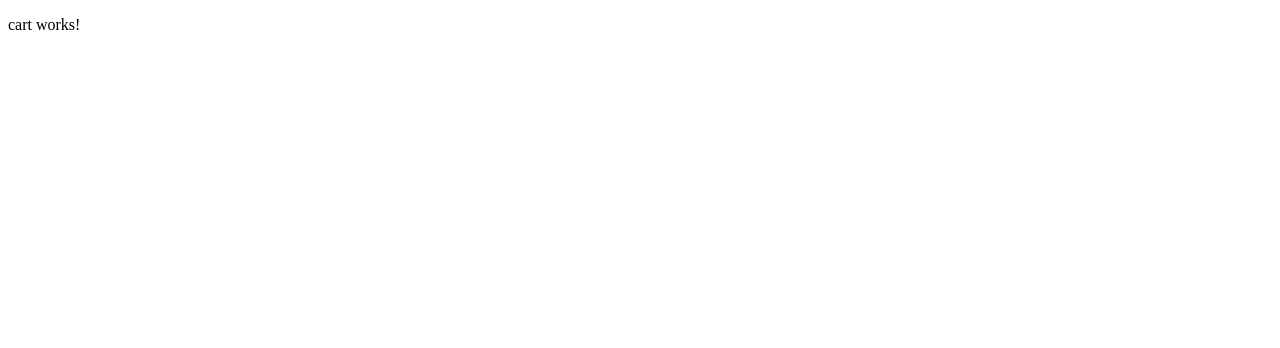
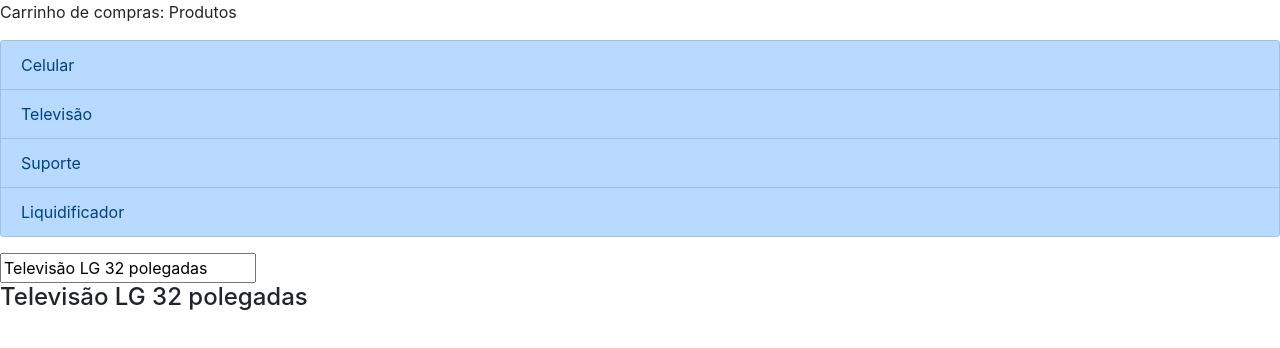
Before and after one commit to srosaTalita/Ecommerce-Frontend, an Angular app: page / in a window 1280 px wide. Shown: the top 348 px of the page. Built offline with nearby package versions, Linux system fonts and the light colour scheme.

Commit message:
add bootstrap

```diff
--- a/angular.json
+++ b/angular.json
@@ -32,7 +32,11 @@
             "styles": [
               "src/styles.css"
             ],
-            "scripts": []
+            "scripts": [
+              "node_modules/jquery/dist/jquery.js",
+              "node_modules/popper.js/dist/umd/popper.js",
+              "node_modules/bootstrap/dist/js/bootstrap.js"
+            ]
           },
           "configurations": {
             "production": {
--- a/package.json
+++ b/package.json
@@ -18,12 +18,15 @@
     "@angular/platform-browser": "~13.0.0",
     "@angular/platform-browser-dynamic": "~13.0.0",
     "@angular/router": "~13.0.0",
+    "bootstrap": "^4.1.3",
+    "jquery": "^3.3.1",
+    "popper.js": "^1.14.3",
     "rxjs": "~7.4.0",
     "tslib": "^2.3.0",
     "zone.js": "~0.11.4"
   },
   "devDependencies": {
-    "@angular-devkit/build-angular": "~13.0.4",
+    "@angular-devkit/build-angular": "^13.2.4",
     "@angular/cli": "~13.0.4",
     "@angular/compiler-cli": "~13.0.0",
     "@types/jasmine": "~3.10.0",
--- a/src/app/cart/cart.component.html
+++ b/src/app/cart/cart.component.html
@@ -1 +1,12 @@
-<p>cart works!</p>
+<p>Carrinho de compras: {{nomeProduto}}</p>
+
+<!-- Utilizando Bootstrap no Angular -->
+<ul class="list-group">
+  <li class="list-group-item list-group-item-primary" *ngFor="let produto of produtos">{{produto}}</li>
+</ul>
+
+<!-- dataBiding -->
+<div>
+  <input class="mt-3" type="text" [value]="inputProduto">
+  <h4>{{inputProduto}}</h4>
+</div>
--- a/src/app/cart/cart.component.ts
+++ b/src/app/cart/cart.component.ts
@@ -1,3 +1,4 @@
+import { CartService } from './cart.service';
 import { Component, OnInit } from '@angular/core';
 
 @Component({
@@ -7,7 +8,16 @@
 })
 export class CartComponent implements OnInit {
 
-  constructor() { }
+  nomeProduto: string;
+  produtos: string[];
+  inputProduto: string;
+
+  constructor(private cartService: CartService) {
+    this.nomeProduto = "Produtos";
+    // var servico = new CartService();
+    this.produtos = this.cartService.getProdutos();
+    this.inputProduto = "Televisão LG 32 polegadas"
+  }
 
   ngOnInit(): void {
   }
--- /dev/null
+++ b/src/app/cart/cart.service.ts
@@ -0,0 +1,14 @@
+import { Injectable } from '@angular/core';
+
+@Injectable({
+  providedIn: 'root'
+})
+
+export class CartService {
+
+  constructor() { }
+
+  getProdutos(){
+    return ["Celular", "Televisão", "Suporte", "Liquidificador"];
+  }
+}
--- a/src/styles.css
+++ b/src/styles.css
@@ -1 +1 @@
-/* You can add global styles to this file, and also import other style files */
+@import '~bootstrap/dist/css/bootstrap.min.css';
```
Also changed, not shown: 2 other files (tests, documents, lock files or other folders).
